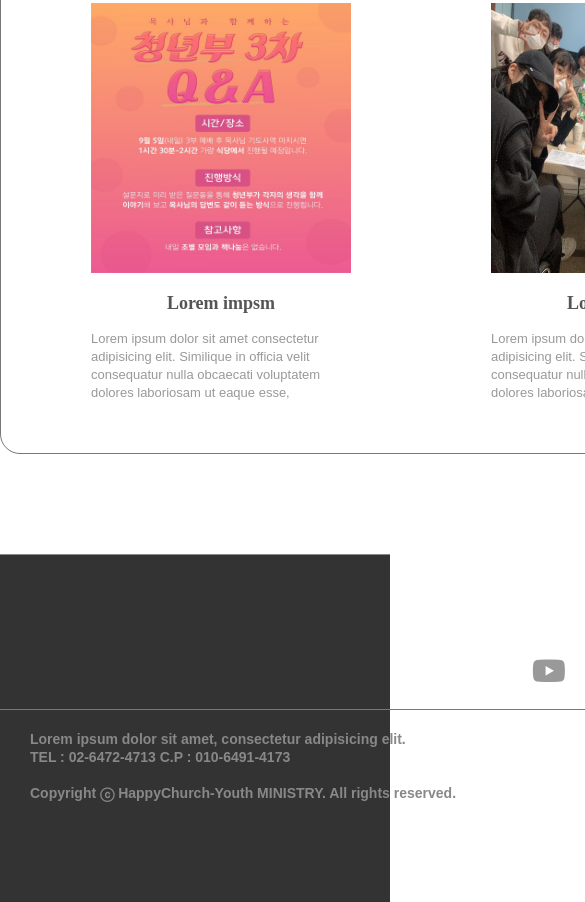
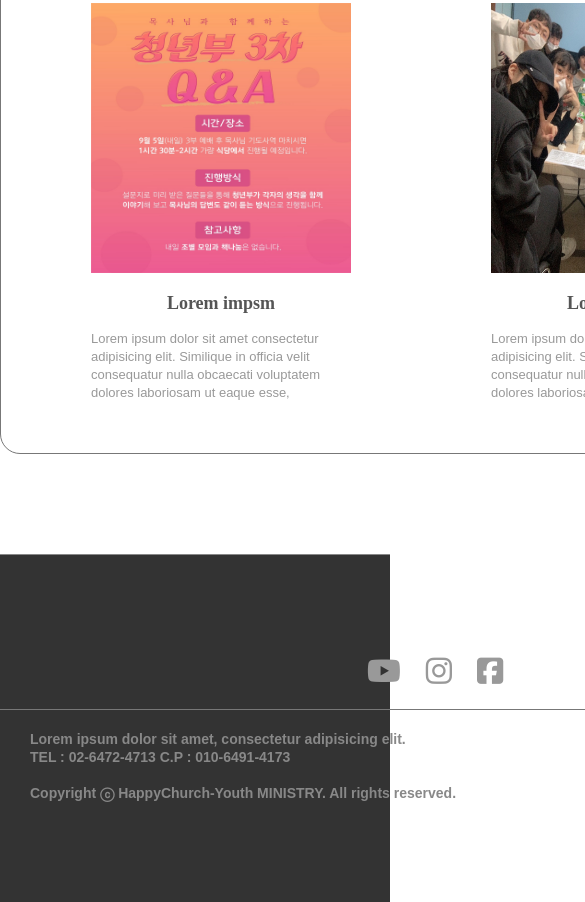
Before and after one commit to kangdy25/Web_HappyChurchYouth, a plain HTML site: page index.html in a window 390 px wide. Shown: the part 1373-2275 px from the top of the page, 585 px wide, since content can reach past the window. Drawn offline with Linux system fonts and the light colour scheme.

Commit message:
Make Footer MediaQuery

```diff
--- a/css/style.css
+++ b/css/style.css
@@ -1,5 +1,4 @@
 @charset "utf-8";
-
 
 * {
     margin: 0px;
@@ -228,7 +227,6 @@ footer .inner .upper ul {
     flex-flow: row;
     justify-content: center;
     padding-left: 20px;
-
 }
 
 footer .inner .upper ul li {
@@ -261,7 +259,6 @@ footer .inner .lower address {
 @media screen and (max-width: 1199px) {
     header .inner {
         width: 850px;
-        /* border: 5px solid #000; */
     }
     header .inner h1 a {
         padding-left: 50px;
@@ -272,8 +269,6 @@ footer .inner .lower address {
     header .inner .util li a {
         padding: 15px 10px;
     }
-
-
     figure {
         width: 100vw;
         height: calc(100vh - 300px);
@@ -293,8 +288,6 @@ footer .inner .lower address {
         margin-bottom: 60px;
         margin-left: 60px;
     }
-
-
     section {
         padding: 100px 0px;
     }
@@ -306,28 +299,33 @@ footer .inner .lower address {
         font-size: 25px;
         padding-bottom: 20px;
     }
-
     section .inner .wrap {
         width: 100%;
         display: grid;
         grid-template-columns: 1fr 1fr;
         row-gap: 70px;
         column-gap: 100px;
-        /* border: 5px solid #000; */
     }
-
     section .inner .wrap article h2 {
         margin-bottom: 15px;
         text-align: center;
     }
-
     section .inner .wrap article h2 a {
         font-size: 18px;
     }
-
     section .inner .wrap article p {
         font-size: 13px;
     }
 
+    footer .inner {
+        width: 850px;
+    }
+/*
+    footer .inner .upper ul li a {
+        font-size: 25px;
+    }
 
+    footer .inner .lower address {
+        font-size: 12px;
+    } */
 }
```
